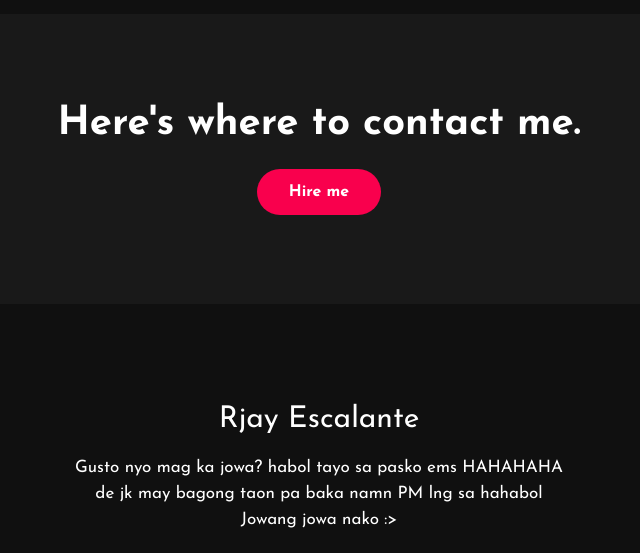
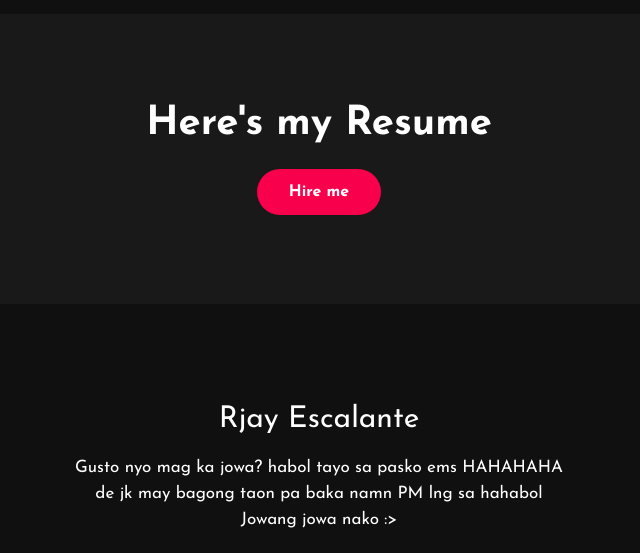
Before and after one commit to RjayEscalante/PROFILE-WEBSITE, a plain HTML site: page index.html in a window 1280 px wide. Shown: the part 1960-2513 px from the top of the page, without its empty margins (321-961 px from the left). Drawn offline with Linux system fonts and the light colour scheme.

```diff
--- a/index.html
+++ b/index.html
@@ -76,7 +76,7 @@
                 </div>
             </div>
             <div class="contact-me">
-                <p>Here's where to contact me.</p>
+                <p>Here's my Resume</p>
                 <a class="button-two" href="C:\Programs\sort.mw">Hire me</a>
             </div>
         </div>
@@ -91,7 +91,6 @@
                     <a href="https://twitter.com/rjayescalante"><i class="fa-brands fa-twitter"></i></a>
                 </div>
                 <p class="end">PM monako wag kana ma arte animal.</p>
-
         </footer>
     </body>
 </html>
```
